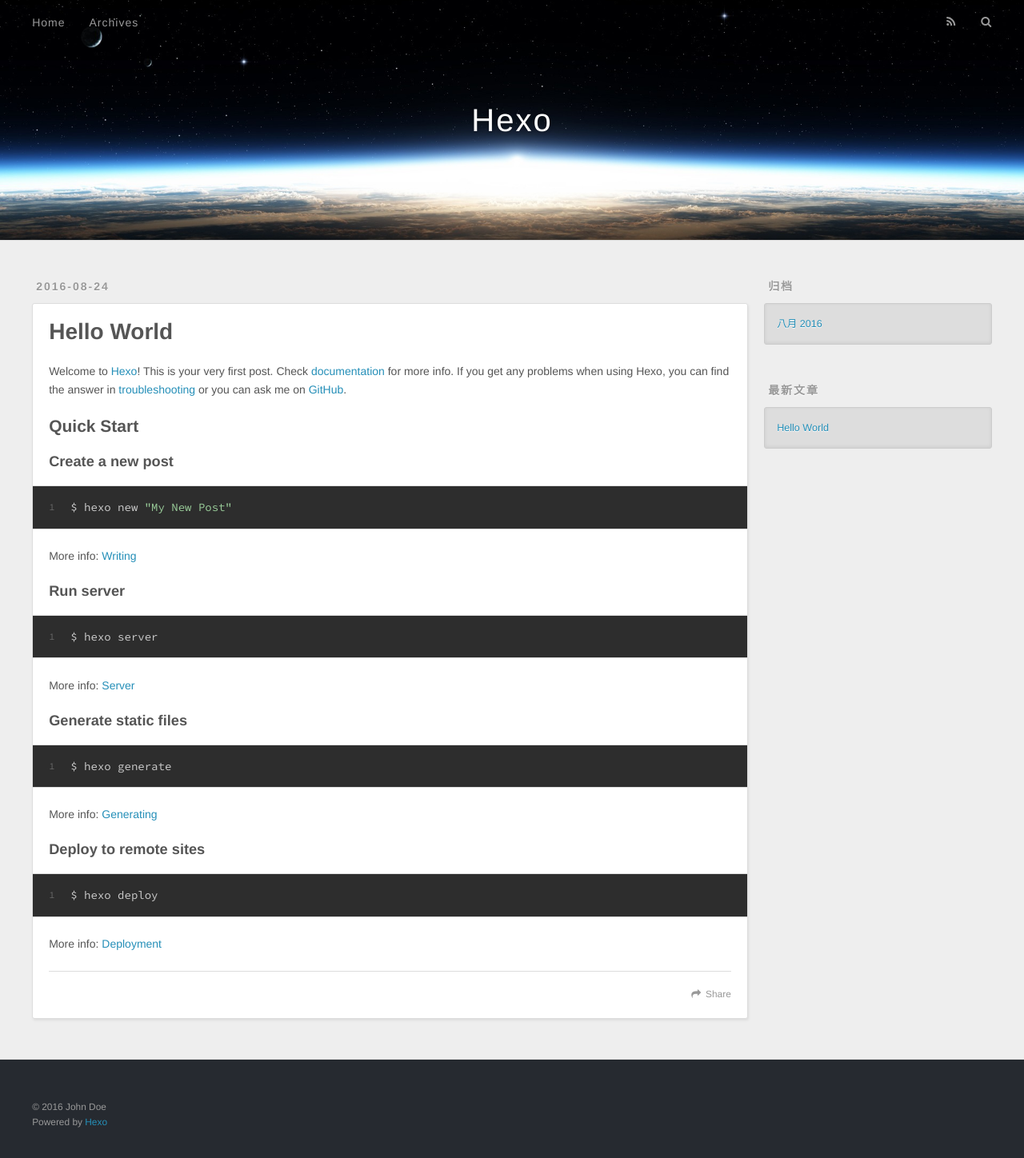
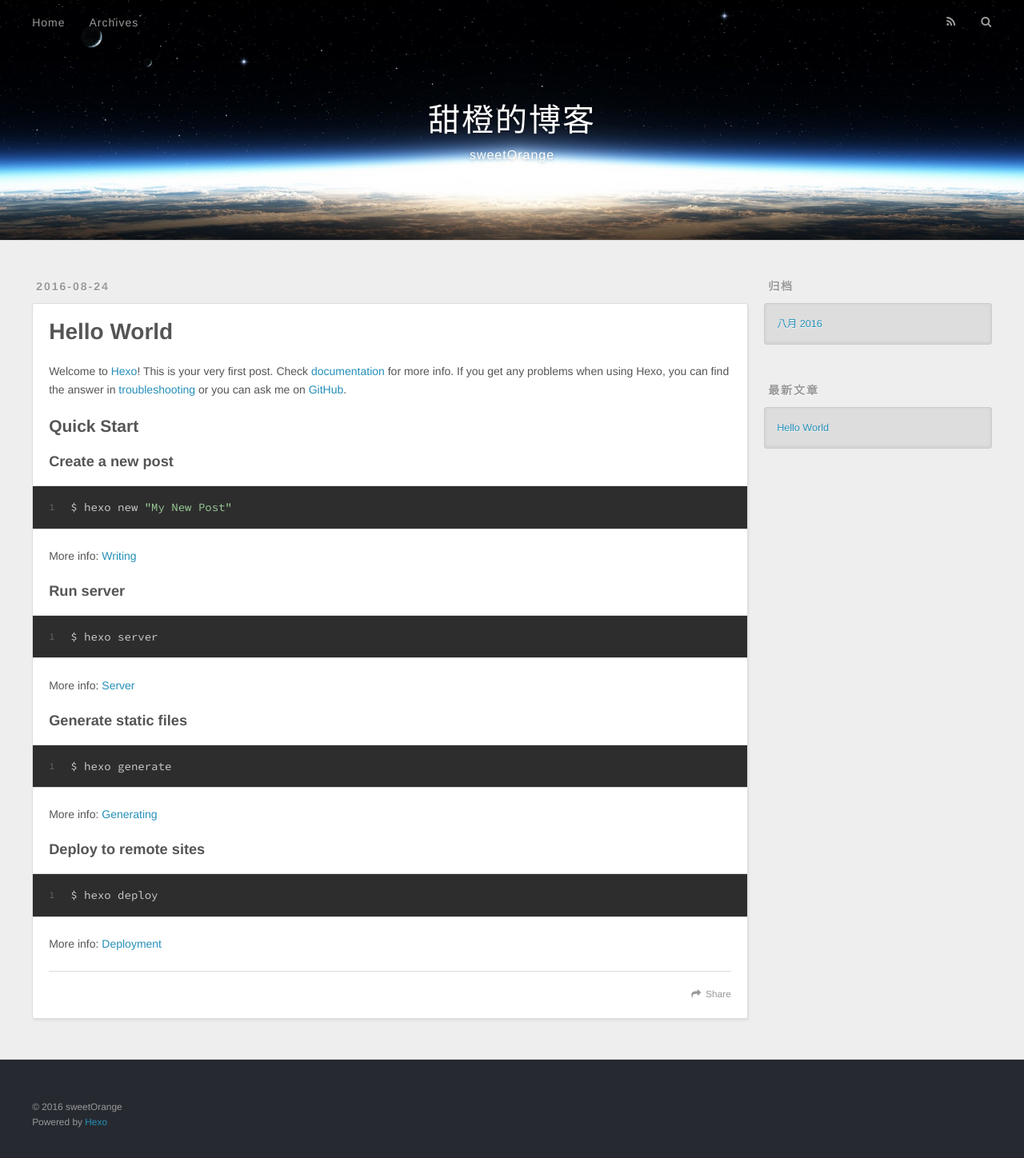
Before and after one commit to sweetOranges/sweetOranges.github.io, a plain HTML site: page index.html in a window 1280 px wide. Shown: the whole page at 80% size. Drawn offline with nearby package versions, Linux system fonts and the light colour scheme.

Commit message:
Site updated: 2016-08-24 16:08:33

```diff
--- a/index.html
+++ b/index.html
@@ -3,16 +3,19 @@
 <head>
   <meta charset="utf-8">
 
-  <title>Hexo</title>
+  <title>甜橙的博客</title>
   <meta name="viewport" content="width=device-width, initial-scale=1, maximum-scale=1">
-  <meta property="og:type" content="website">
-<meta property="og:title" content="Hexo">
+  <meta name="description" content="分享技术是最大的快乐">
+<meta property="og:type" content="website">
+<meta property="og:title" content="甜橙的博客">
 <meta property="og:url" content="http://yoursite.com/index.html">
-<meta property="og:site_name" content="Hexo">
+<meta property="og:site_name" content="甜橙的博客">
+<meta property="og:description" content="分享技术是最大的快乐">
 <meta name="twitter:card" content="summary">
-<meta name="twitter:title" content="Hexo">
+<meta name="twitter:title" content="甜橙的博客">
+<meta name="twitter:description" content="分享技术是最大的快乐">
 
-    <link rel="alternate" href="/atom.xml" title="Hexo" type="application/atom+xml">
+    <link rel="alternate" href="/atom.xml" title="甜橙的博客" type="application/atom+xml">
 
 
     <link rel="icon" href="/favicon.png">
@@ -33,8 +36,12 @@
   <div id="header-outer" class="outer">
     <div id="header-title" class="inner">
       <h1 id="logo-wrap">
-        <a href="/" id="logo">Hexo</a>
+        <a href="/" id="logo">甜橙的博客</a>
       </h1>
+
+        <h2 id="subtitle-wrap">
+          <a href="/" id="subtitle">sweetOrange</a>
+        </h2>
 
     </div>
     <div id="header-inner" class="inner">
@@ -96,7 +103,7 @@
 
     </div>
     <footer class="article-footer">
-      <a data-url="http://yoursite.com/2016/08/24/hello-world/" data-id="cis8m5zqj0000soktmc5igf4c" class="article-share-link">Share</a>
+      <a data-url="http://yoursite.com/2016/08/24/hello-world/" data-id="cis8mc5fb0000l8kty0kh62zo" class="article-share-link">Share</a>
 
 
     </footer>
@@ -151,7 +158,7 @@
 
   <div class="outer">
     <div id="footer-info" class="inner">
-      &copy; 2016 John Doe<br>
+      &copy; 2016 sweetOrange<br>
       Powered by <a href="http://hexo.io/" target="_blank">Hexo</a>
     </div>
   </div>
```
Also changed, not shown: 2016/08/24/hello-world/index.html (+10 -6 lines), archives/2016/08/index.html (+15 -8 lines), archives/2016/index.html (+15 -8 lines), archives/index.html (+15 -8 lines).
